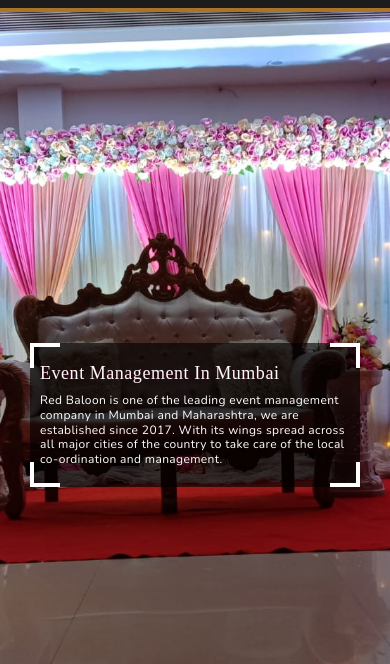
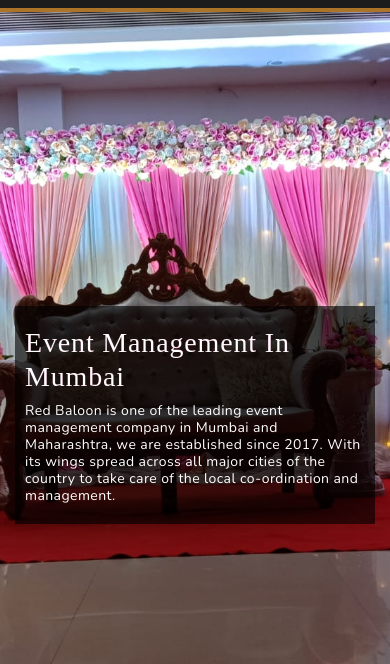
Before and after one commit to yadavashishdhirendra/glow-blow-event, a plain HTML site: page index.html in a window 390 px wide. Shown: the part 142-806 px from the top of the page. Drawn offline with nearby package versions, Linux system fonts and the light colour scheme; some packages are replaced by stand-ins of ours; a web font is replaced by a local one.

Commit message:
style.css

```diff
--- a/CSS/style.css
+++ b/CSS/style.css
@@ -230,12 +230,12 @@ header {
 
 @media screen and (max-width:568px) {
     .strock p {
-        font-size: 12px;
+        font-size: 14px;
     }
 
 
     .strock h5 {
-        font-size: 18px;
+        font-size: 28px;
     }
 }
 
@@ -309,7 +309,7 @@ header {
     background-position: center;
     background-repeat: no-repeat;
     background-size: cover;
-    padding: 20px 30px;
+    padding: 20px 15px;
     display: flex;
     align-items: center;
 }
@@ -1099,4 +1099,8 @@ input:focus, textarea:focus, keygen:focus, select:focus {
     .footer-wrapper {
         padding: 15px 10px 15px 10px;
     }
+    .strock{
+        background: none;
+        background-color: #0000009f;
+    }
 }
```
